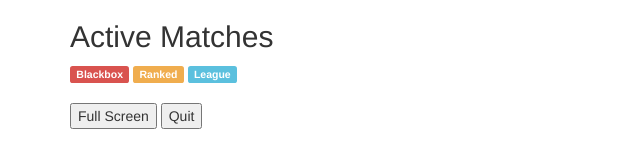
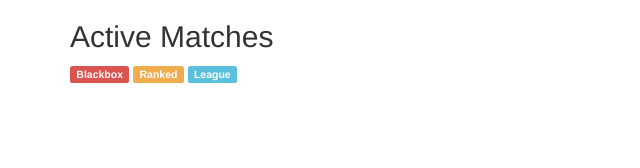
Before and after one commit to christerk/ffbclient, a website built with webpack: page index.html in a window 1280 px wide. Shown: the whole page, without its empty margins (0-640 px from the left). Built offline with nearby package versions, Linux system fonts and the light colour scheme; files whose address does not match are found by name.

Commit message:
Removed buttons reintroduced by merge.

```diff
--- a/index.html
+++ b/index.html
@@ -72,8 +72,6 @@
         </div>
 
         <div class="phaserapppage" id="wrapper" game="" user="" auth="">
-            <button id="fullscreen">Full Screen</button>
-            <button id="quit">Quit</button>
             <div id="phaserapp"></div>
         </div>
 
```
Also changed, not shown: scenes/components/index.ts (line endings or trailing spaces).
